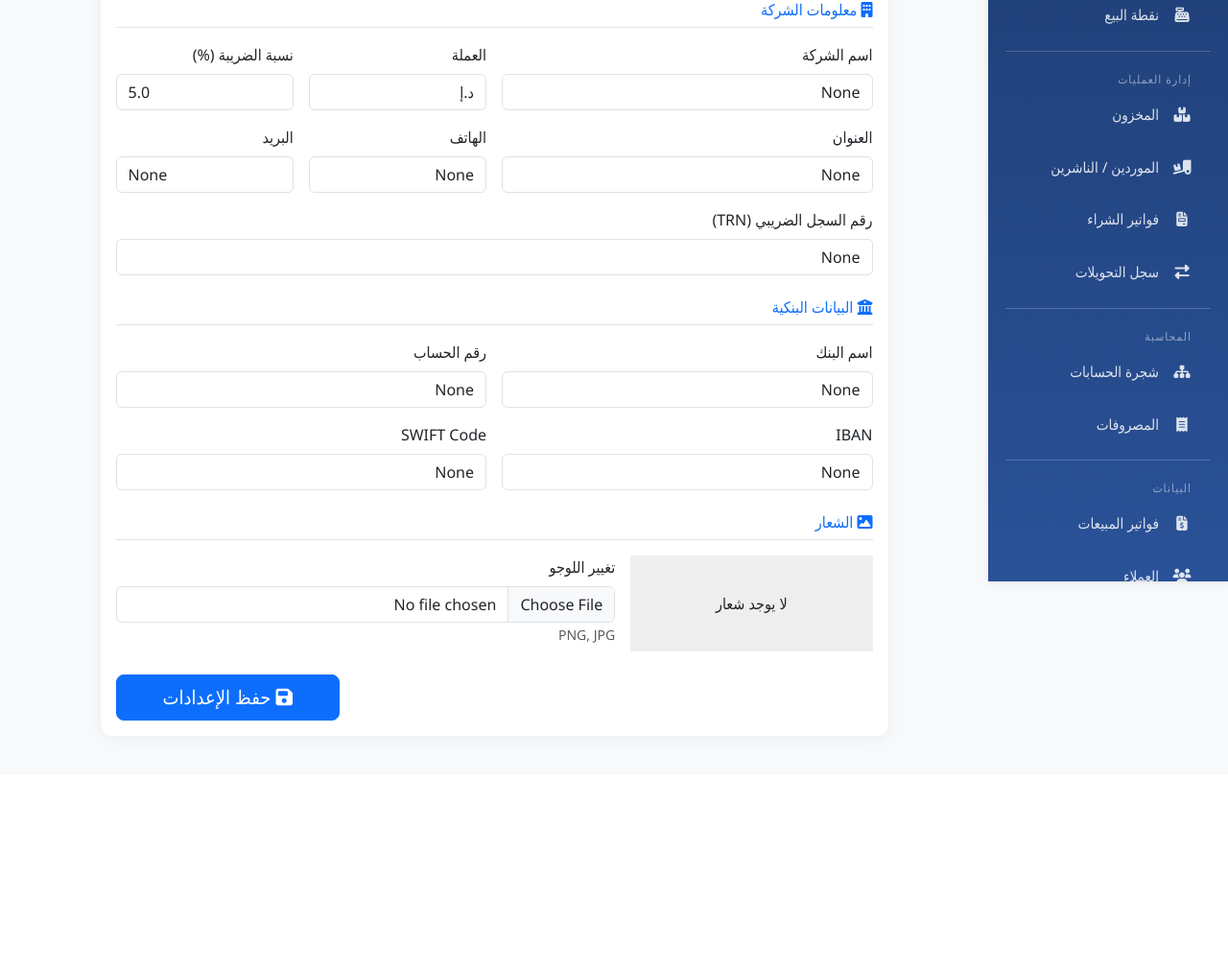
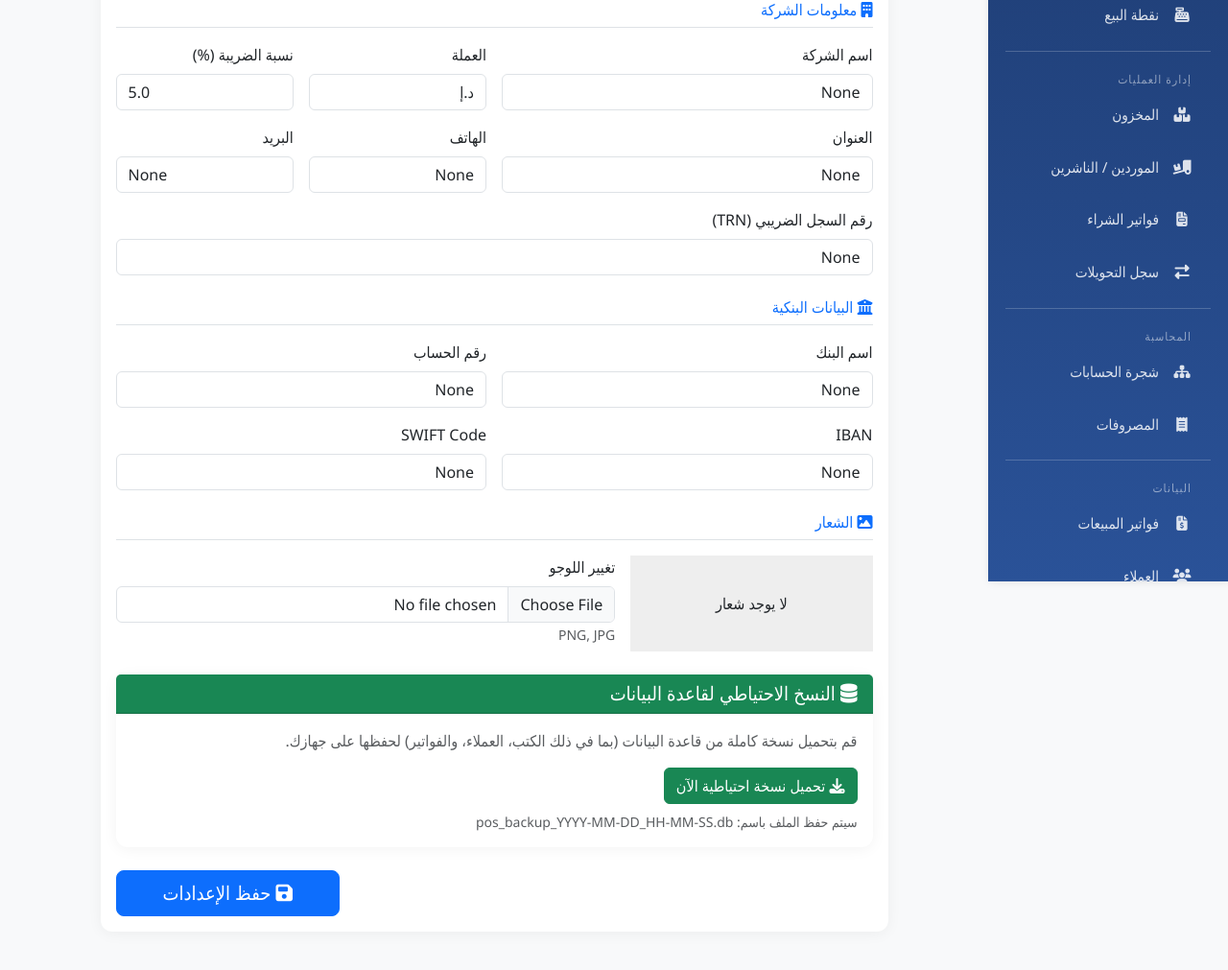
Before and after one commit to ahmdrgb-eng/pos-qwen, a Flask app: page /settings in a window 1280 px wide. Shown: the part 194-1205 px from the top of the page at 96% size. Before the commit the page ends 964 px from the top, so only its background shows below. Run offline with Flask 3, Linux system fonts and the light colour scheme; a user stored in the database is signed in; data comes from the database, SQL or seed files in the repository; data that the repository does not hold is empty.

Commit message:
Add database backup feature with timestamp

```diff
--- a/app.py
+++ b/app.py
@@ -1024,6 +1024,39 @@
         db.session.commit(); flash('تم حفظ الإعدادات', 'success'); return redirect(url_for('settings'))
     return render_template('settings.html', settings=s)
 
+import os
+from flask import send_file
+from datetime import datetime
+
+@app.route('/settings/backup')
+@login_required
+@admin_required
+def backup_database():
+    try:
+        # مسار قاعدة البيانات في السيرفر
+        db_path = '/var/www/pos_qwen/bookstore.db'
+
+        # التحقق من وجود الملف
+        if not os.path.exists(db_path):
+            flash('❌ ملف قاعدة البيانات غير موجود!', 'danger')
+            return redirect(url_for('settings'))
+
+        # إنشاء اسم الملف بالتاريخ والوقت الحالي
+        timestamp = datetime.now().strftime('%Y-%m-%d_%H-%M-%S')
+        filename = f"pos_backup_{timestamp}.db"
+
+        # إرسال الملف للمستخدم للتحميل
+        return send_file(
+            db_path,
+            mimetype='application/octet-stream',
+            as_attachment=True,
+            download_name=filename
+        )
+
+    except Exception as e:
+        print(f"Backup Error: {e}")
+        flash(f'❌ حدث خطأ أثناء النسخ الاحتياطي: {str(e)}', 'danger')
+        return redirect(url_for('settings'))
 # ===================== التقارير والتحليلات =====================
 @app.route('/reports/income-statement')
 @login_required
--- a/templates/settings.html
+++ b/templates/settings.html
@@ -35,6 +35,19 @@
                         </div>
                         <div class="col-md-8"><label class="form-label">تغيير اللوجو</label><input type="file" name="logo" class="form-control" accept="image/*"><small class="text-muted">PNG, JPG</small></div>
                     </div>
+                    <!-- زر النسخ الاحتياطي -->
+<div class="card mt-4">
+    <div class="card-header bg-success text-white">
+        <h5 class="mb-0"><i class="fas fa-database"></i> النسخ الاحتياطي لقاعدة البيانات</h5>
+    </div>
+    <div class="card-body">
+        <p class="text-muted">قم بتحميل نسخة كاملة من قاعدة البيانات (بما في ذلك الكتب، العملاء، والفواتير) لحفظها على جهازك.</p>
+        <a href="{{ url_for('backup_database') }}" class="btn btn-success">
+            <i class="fas fa-download"></i> تحميل نسخة احتياطية الآن
+        </a>
+        <small class="d-block mt-2 text-muted">سيتم حفظ الملف باسم: pos_backup_YYYY-MM-DD_HH-MM-SS.db</small>
+    </div>
+</div>
 
                     <div class="text-end mt-4"><button type="submit" class="btn btn-primary btn-lg px-5"><i class="fas fa-save"></i> حفظ الإعدادات</button></div>
                 </form>
```
